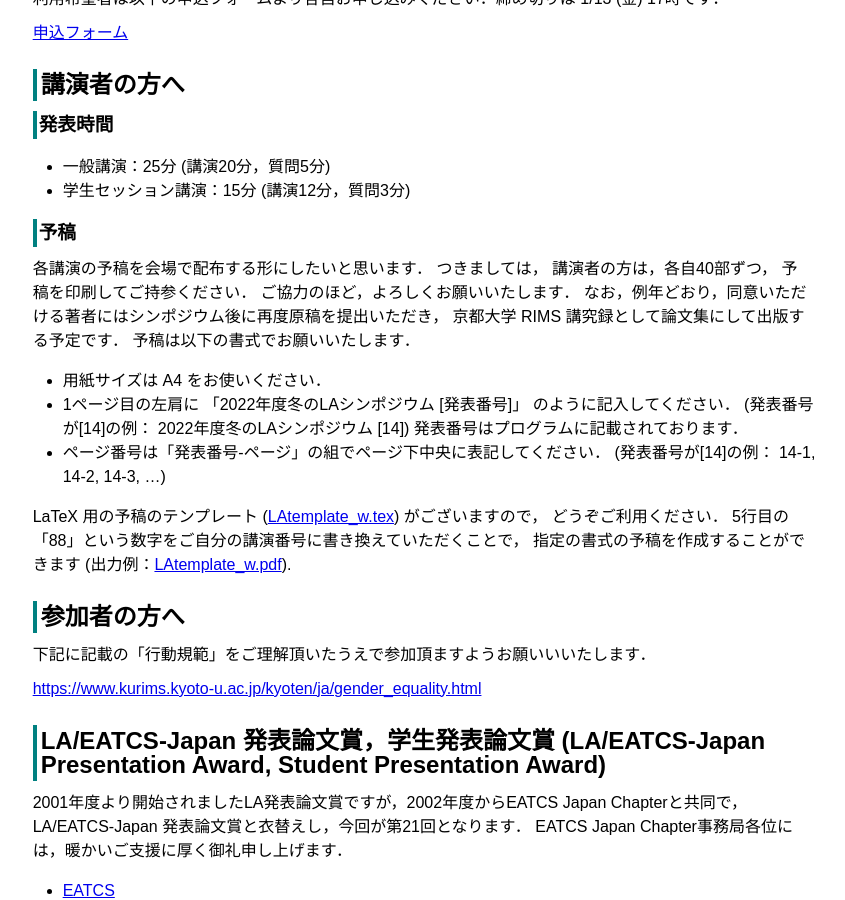
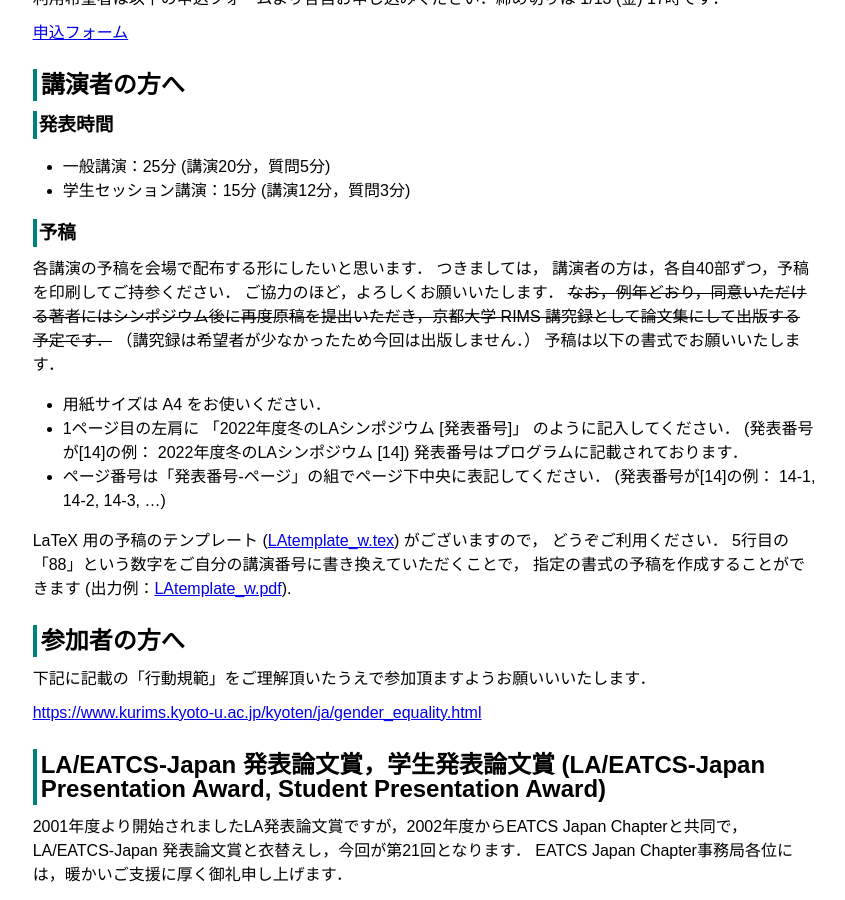
Before and after one commit to LA-symposium2022/LA-symposium2022.github.io, a Jekyll site: the page built from winter.md, in a window 1280 px wide and 900 px high, scrolled down 618 px. Shown: the whole window, without its empty margins (323-1168 px from the left). Built offline with Jekyll 4.4.1, drawn with Linux system fonts in a browser that asks for light colours.

Commit message:
Update winter.md

```diff
--- a/winter.md
+++ b/winter.md
@@ -57,8 +57,9 @@ title: LA Symposium 2022, 冬のLA
 * 学生セッション講演：15分 (講演12分，質問3分)
 
 ### 予稿
-各講演の予稿を会場で配布する形にしたいと思います． つきましては， 講演者の方は，各自40部ずつ， 予稿を印刷してご持参ください． ご協力のほど，よろしくお願いいたします．
-なお，例年どおり，同意いただける著者にはシンポジウム後に再度原稿を提出いただき， 京都大学 RIMS 講究録として論文集にして出版する予定です．
+各講演の予稿を会場で配布する形にしたいと思います． つきましては， 講演者の方は，各自40部ずつ，予稿を印刷してご持参ください． ご協力のほど，よろしくお願いいたします．
+~~なお，例年どおり，同意いただける著者にはシンポジウム後に再度原稿を提出いただき，京都大学 RIMS 講究録として論文集にして出版する予定です．~~
+（講究録は希望者が少なかったため今回は出版しません．）
 予稿は以下の書式でお願いいたします．
 
 * 用紙サイズは A4 をお使いください．
```
